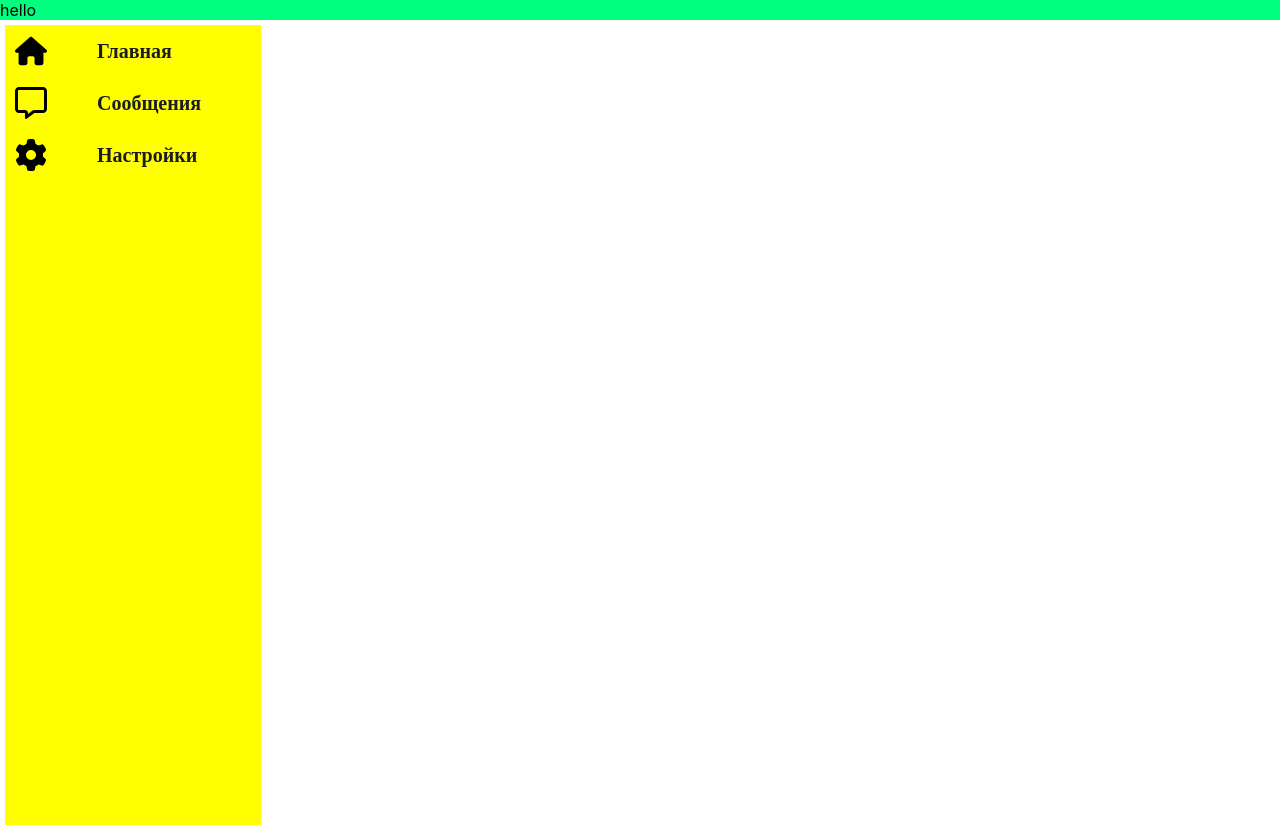
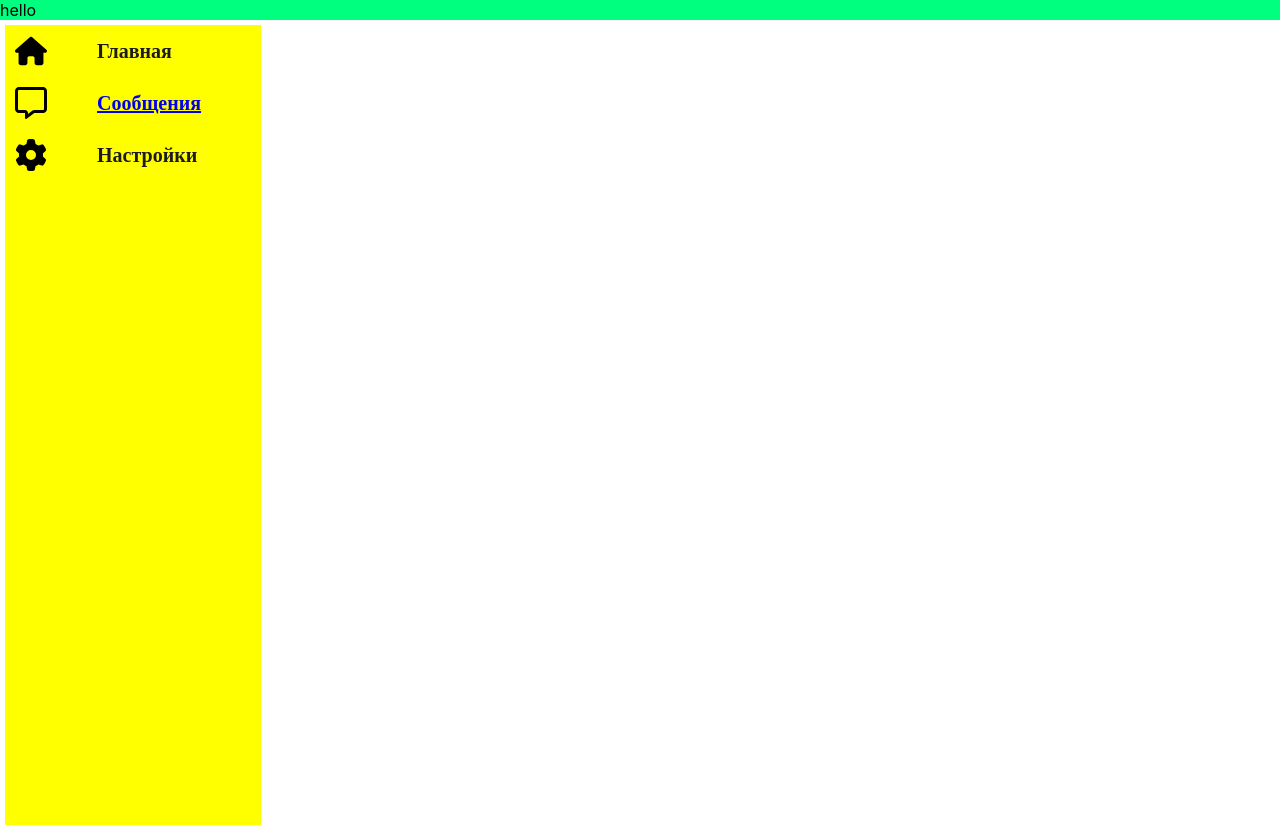
Before and after one commit to DimaMaslo88/social-network, a React (Create React App) app: page / in a window 1280 px wide. Built offline with nearby package versions, Linux system fonts and the light colour scheme.

Commit message:
"feat/create navBar and messages page"

```diff
--- a/src/App.tsx
+++ b/src/App.tsx
@@ -2,12 +2,18 @@ import React from 'react';
 import './App.scss';
 import {Header} from "ui/components/header/Header";
 import {NavBar} from "ui/components/navBar/NavBar";
+import {Pages} from "ui/pages/Pages";
+import style from 'styles/contentContainer.module.scss'
 
 function App() {
     return (
         <div className='main-container'>
             <Header/>
-            <NavBar/>
+            <div className={style.contentContainer}>
+                <NavBar/>
+                <Pages/>
+            </div>
+
         </div>
     );
 }
--- a/src/index.tsx
+++ b/src/index.tsx
@@ -1,6 +1,7 @@
 import React from 'react';
 import ReactDOM from 'react-dom/client';
 import './index.css';
+import {HashRouter} from "react-router-dom";
 import App from './App';
 import reportWebVitals from './reportWebVitals';
 
@@ -8,9 +9,9 @@ const root = ReactDOM.createRoot(
   document.getElementById('root') as HTMLElement
 );
 root.render(
-
+<HashRouter>
     <App />
-
+</HashRouter>
 );
 
 // If you want to start measuring performance in your app, pass a function
--- /dev/null
+++ b/src/styles/contentContainer.module.scss
@@ -0,0 +1,3 @@
+.contentContainer{
+  display: flex;
+}
--- a/src/ui/components/navBar/NavBar.tsx
+++ b/src/ui/components/navBar/NavBar.tsx
@@ -15,7 +15,7 @@ export const NavBar = () => {
             </div>
             <div className={style.navbarContent}>
                 <Message width="32" height="32"/>
-                <div className={style.titleNavStyle}><Title title="Сообщения"/></div>
+                <div className={style.titleNavStyle}><NavLink to="/messages"><Title title="Сообщения"/></NavLink></div>
             </div>
             <div className={style.navbarContent}>
                 <Gear width="32" height="32"/>
--- /dev/null
+++ b/src/ui/enum/Path.tsx
@@ -0,0 +1,3 @@
+export enum PATH {
+messages = "messages"
+}
--- /dev/null
+++ b/src/ui/pages/Pages.tsx
@@ -0,0 +1,15 @@
+import React from 'react';
+import {Routes,Route} from 'react-router-dom';
+import {PATH} from "ui/enum/Path";
+import {Messages} from "ui/pages/messages/Messages";
+
+
+export const Pages = () => {
+    return (
+        <div>
+            <Routes>
+                <Route path={PATH.messages} element={<Messages/>}/>
+            </Routes>
+        </div>
+    );
+};
--- /dev/null
+++ b/src/ui/pages/messages/Messages.tsx
@@ -0,0 +1,9 @@
+import React from 'react';
+
+export const Messages = () => {
+    return (
+        <div>
+            Hello
+        </div>
+    );
+};
```
